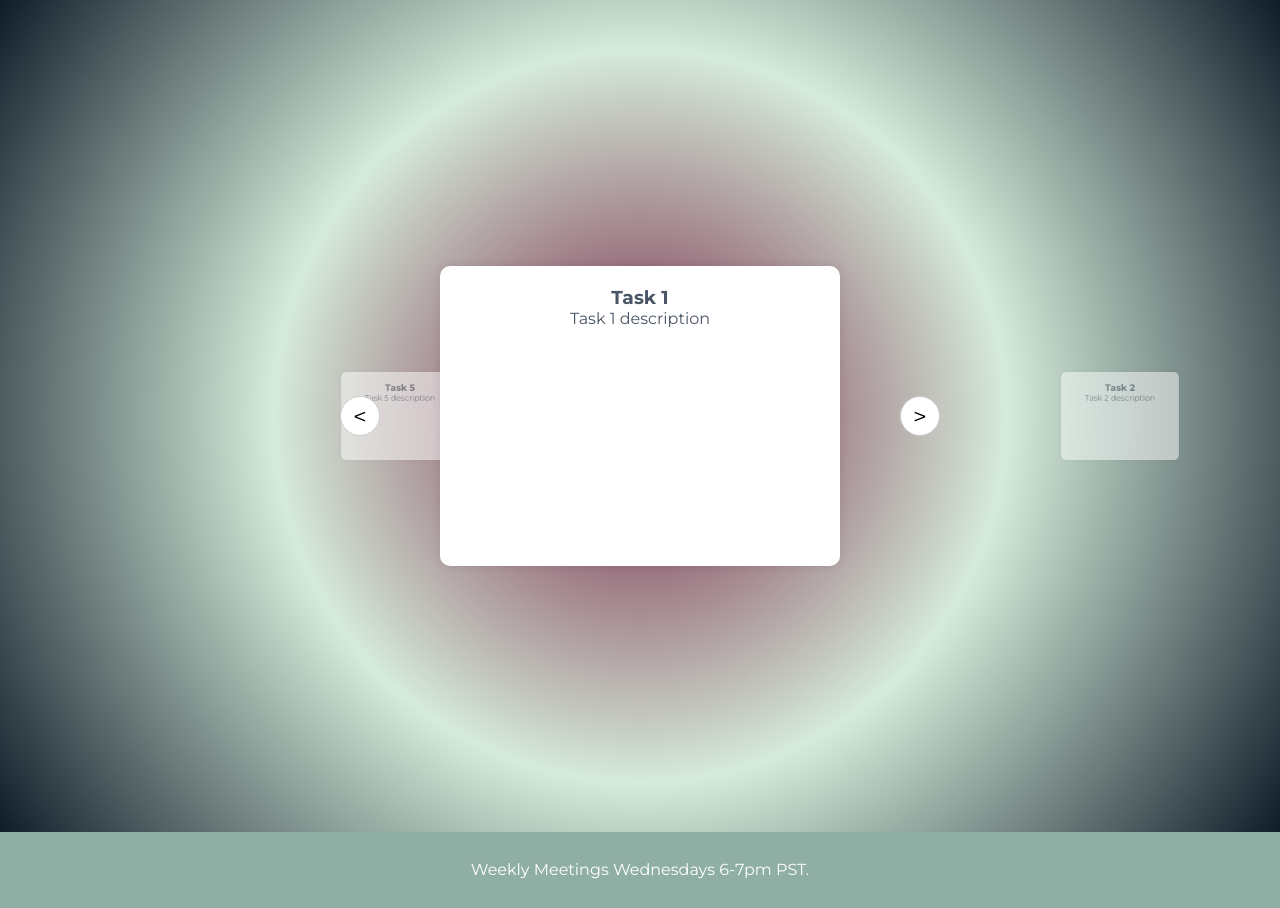
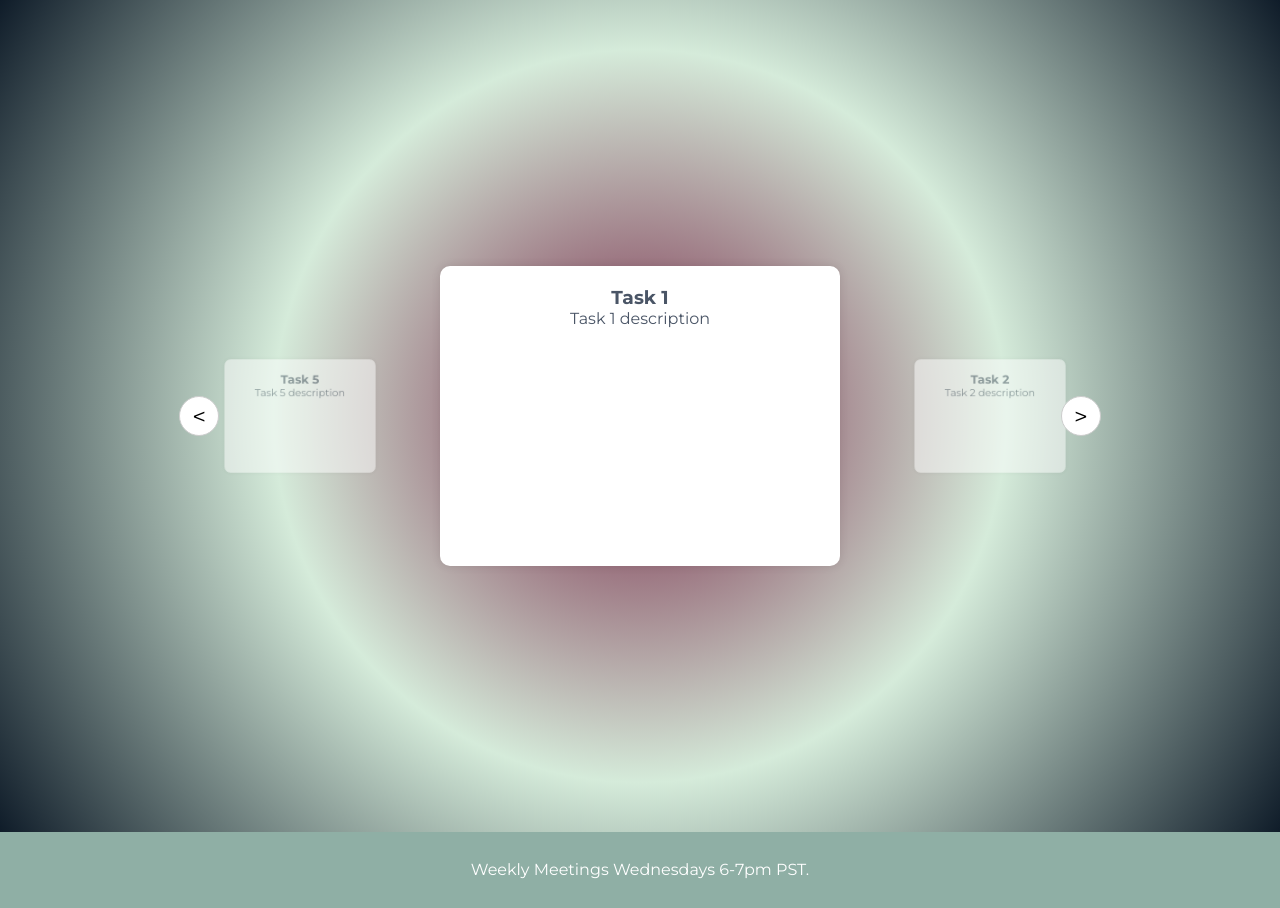
Before and after one commit to include-davis/Leads-Training-2025, a Next.js app: page /caroursel_task in a window 1280 px wide. Built offline with nearby package versions, Linux system fonts and the light colour scheme.

Commit message:
fixed spacing

```diff
--- a/app/(pages)/_components/taskCarousel.jsx
+++ b/app/(pages)/_components/taskCarousel.jsx
@@ -52,7 +52,7 @@ export default function TaskCarousel() {
     }, []);
 
     return (
-      <div className={styles.carousel} style={{ width: '600px', margin: '0 auto', position: 'relative', height: '320px' }}>
+      <div className={styles.carousel} style={{ width: '90%', margin: '0 auto', position: 'relative', height: '320px' }}>
         <button className={styles.prevButton} onClick={handlePrev} disabled={isAnimating}>{'<'}</button>
         <div className={styles.inner} style={{ position: 'relative', width: '100%', height: '320px' }}>
           {cardOrder.map((idx, i) => (
--- a/app/(pages)/_components/taskCarousel.module.scss
+++ b/app/(pages)/_components/taskCarousel.module.scss
@@ -71,7 +71,8 @@
 
 /* Even spacing for left/right cards based on card widths and a 40px gap */
 .left {
-  transform: translate(calc(-320px - 40px), -50%) scale(0.7);
+
+  transform: translate(calc(-320px - 140px), -50%) scale(0.9);
   z-index: 1;
   opacity: 0.7;
 }
@@ -81,7 +82,7 @@
   opacity: 1;
 }
 .right {
-  transform: translate(calc(320px + 40px), -50%) scale(0.7);
+  transform: translate(calc(320px - 90px), -50%) scale(0.9);
   z-index: 1;
   opacity: 0.7;
 }
```
